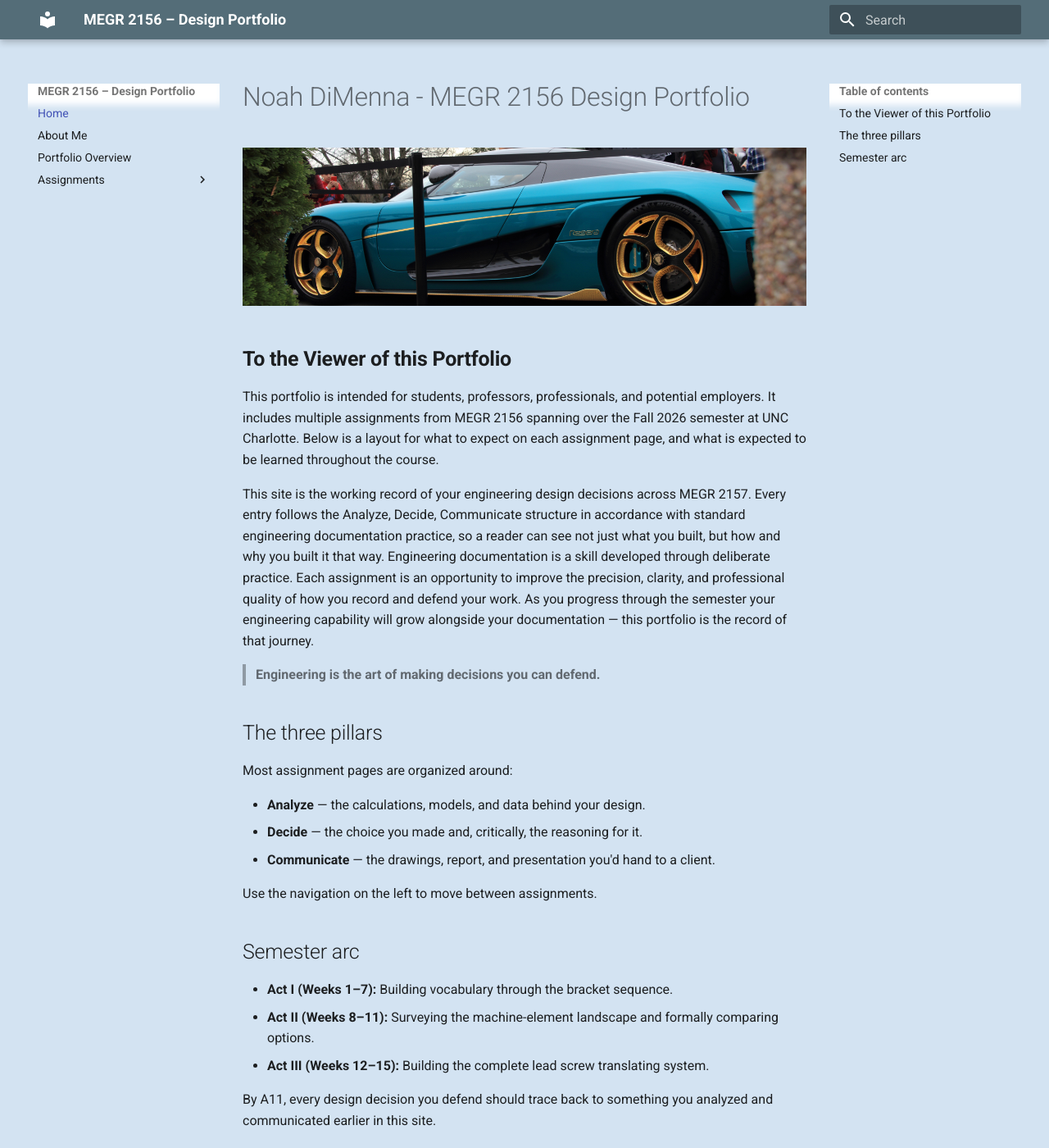
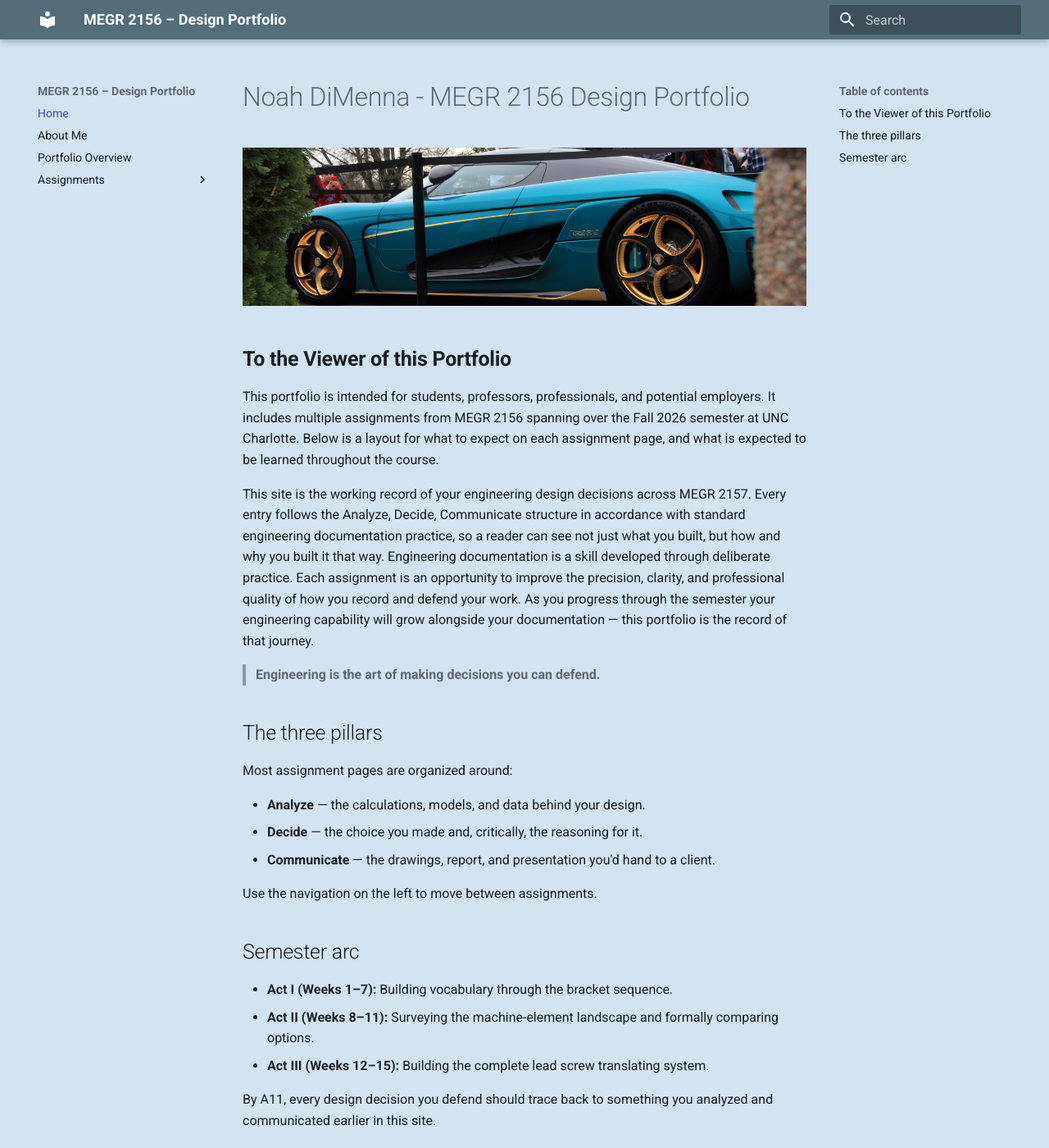
Before and after one commit to Noah-DiMenna/megr2156-portfolio, an MkDocs documentation site: the page built from docs/index.md, in a window 1280 px wide and 1400 px high. Shown: the whole window at 82% size. Built offline with MkDocs 1.6.1 and Material for MkDocs 9.7.7, drawn with Linux system fonts in a browser that asks for light colours.

Commit message:
Override background colors and remove shadows in sidebar
Added styles to override background colors and remove shadows.

```diff
--- a/docs/stylesheets/extra.css
+++ b/docs/stylesheets/extra.css
@@ -2,9 +2,18 @@
   --md-default-bg-color: #d3e3f2 !important;
 }
 
+/* Main background color override */
 body,
 .md-container,
 .md-main,
 .md-content {
   background-color: #d3e3f2 !important;
 }
+
+/* Remove white box, background, and shadows from sidebar title */
+.md-nav__title,
+.md-sidebar__scrollwrap,
+.md-sidebar {
+  background-color: #d3e3f2 !important;
+  box-shadow: none !important;
+}
```
